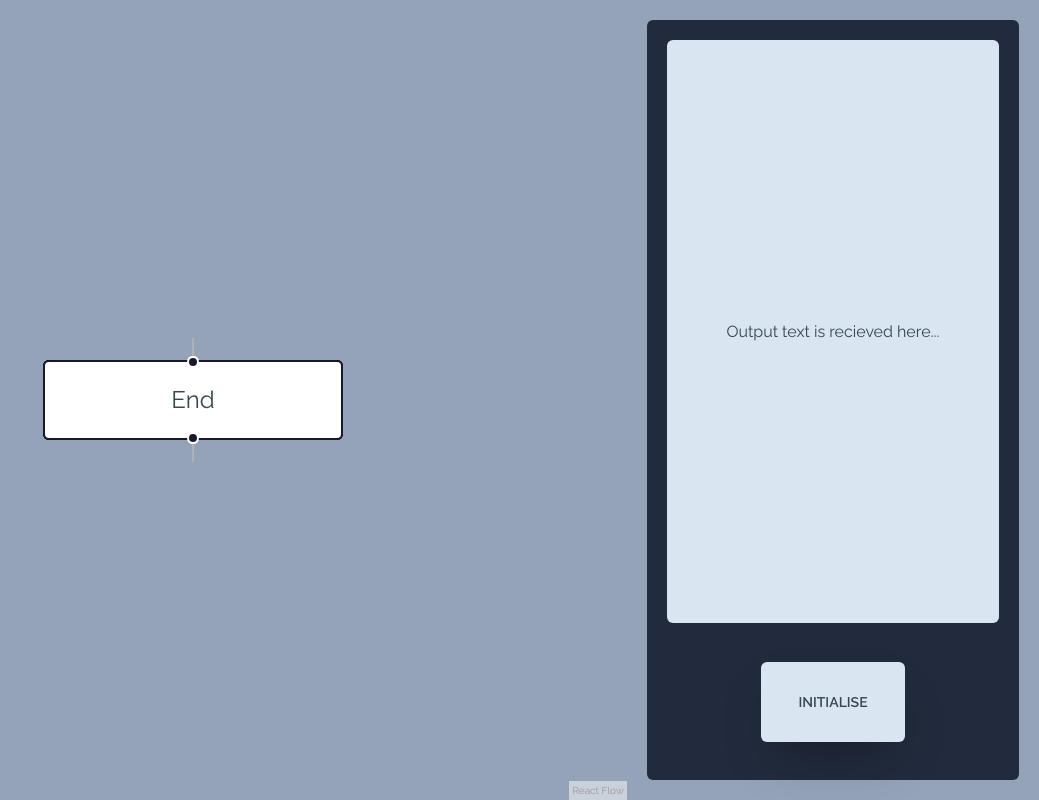
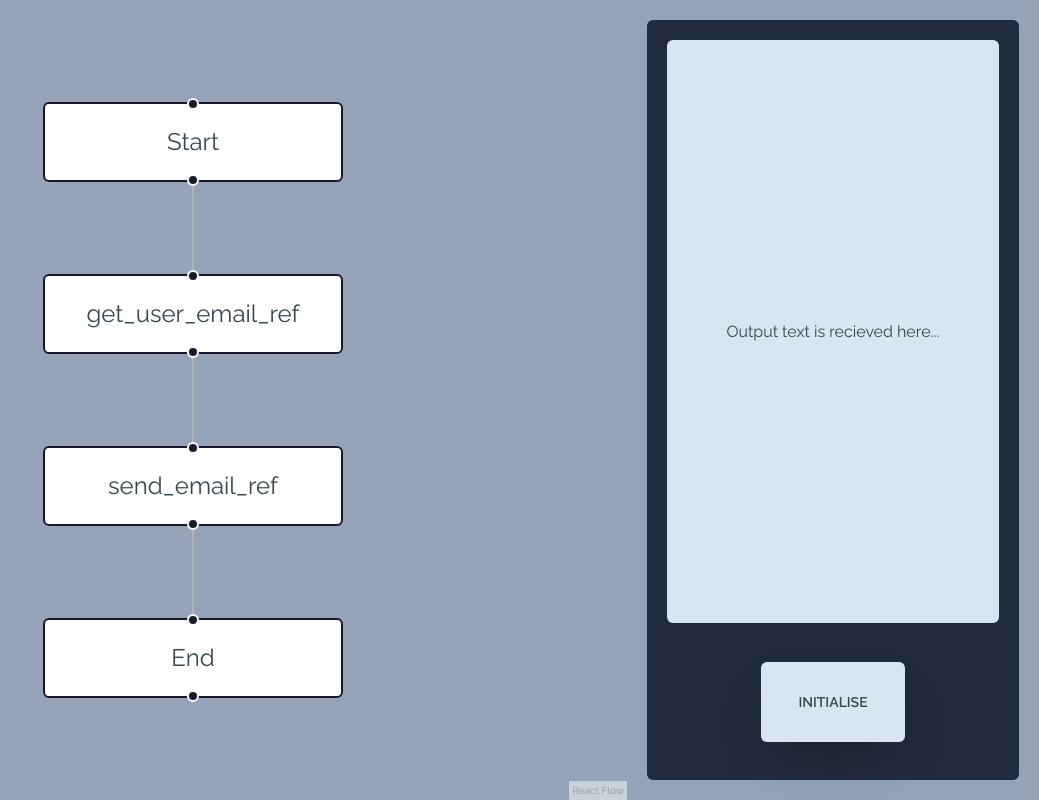
Before and after one commit to ivinjabraham/snow, a React (Vite) app: page /gallery/1 in a window 1280 px wide. Shown: the whole page, without its empty margins (241-1280 px from the left). Built offline with nearby package versions, Linux system fonts and the light colour scheme; a web font is replaced by a local one.

Commit message:
fix: auto layout

```diff
--- a/src/workflow-v2/pages/workflow-v2.tsx
+++ b/src/workflow-v2/pages/workflow-v2.tsx
@@ -456,17 +456,15 @@ export default function Flow() {
     const [edges, setEdges, onEdgesChange] = useEdgesState(initialEdges);
 
     useEffect(() => {
+        let graph: Graph = create_graph(parse_workflow(extractWorkflowData(workflowJson)));
 
-
-    let graph: Graph = create_graph(parse_workflow(extractWorkflowData(workflowJson)));
-    getLayoutedElements(
-          nodes,
-          edges
+        const { nodes: layoutedNodes, edges: layoutedEdges } = getLayoutedElements(
+          graph.nodes,
+          graph.edges
         );
 
-
-    setNodes([...graph.nodes]);
-    setEdges([...graph.edges]);
+        setNodes([...layoutedNodes]);
+        setEdges([...layoutedEdges]);
     }, []);
 
     return (
```
Lines whose indentation alone changed are shown as unchanged.
